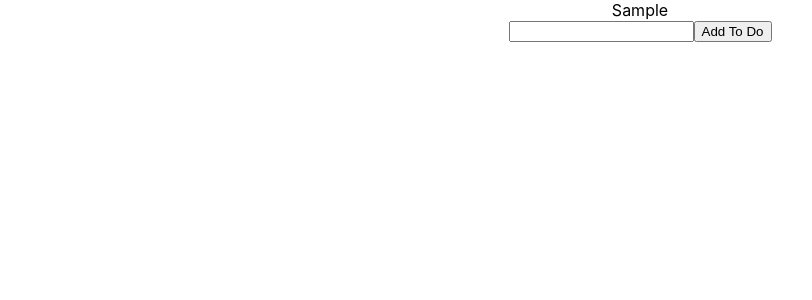
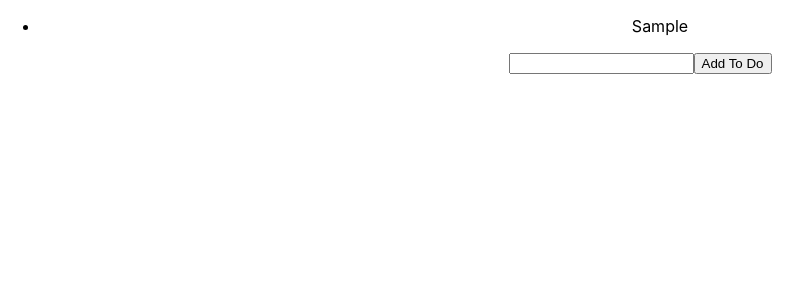
Before and after one commit to Guillermo-Martin/todo-app, a React (Create React App) app: page / in a window 1280 px wide. Both pictures are taken after typing "Sample" into the empty fields and a click on the button "Add To Do". Shown: the top 300 px of the page, without its empty margins (0-812 px from the left). Built offline with nearby package versions, Linux system fonts and the light colour scheme.

Commit message:
Edit Todo component and add map function to TodoList component

```diff
--- a/src/components/Todo.js
+++ b/src/components/Todo.js
@@ -1,10 +1,8 @@
 import React from 'react';
 
-function Todo() {
+function Todo(props) {
   return (
-    <div>
-      {/* <p>Todo item</p> */}
-    </div>
+    <p>{props.todo}</p>
   );
 }
 
--- a/src/containers/TodoList.js
+++ b/src/containers/TodoList.js
@@ -10,18 +10,24 @@ class TodoList extends Component {
 
   // create function to add todo from form
   addTodo = (todo) => {
-    alert("Submitted!");
+
     // take todo from form and use it to change todoItems state
     // spread out current todoItems state, then add todo from form
-    this.setState(state => ({todoItems: [...state.todoItems, todo]}))
+    this.setState(state => ({todoItems: [...state.todoItems, todo]}));
   }
 
   render () {
+    // for every item in the todoItems array, render a Todo
+    const allTodos = this.state.todoItems.map(todo =>
+      <li><Todo todo={todo} /></li>
+    );
+
     return (
       <div>
-        <Todo />
-
-        {this.state.todoItems}
+        {/* Render todos here */}
+        <ul>
+          {allTodos}
+        </ul>
 
         <NewTodoForm addTodo={this.addTodo} />
       </div>
```
